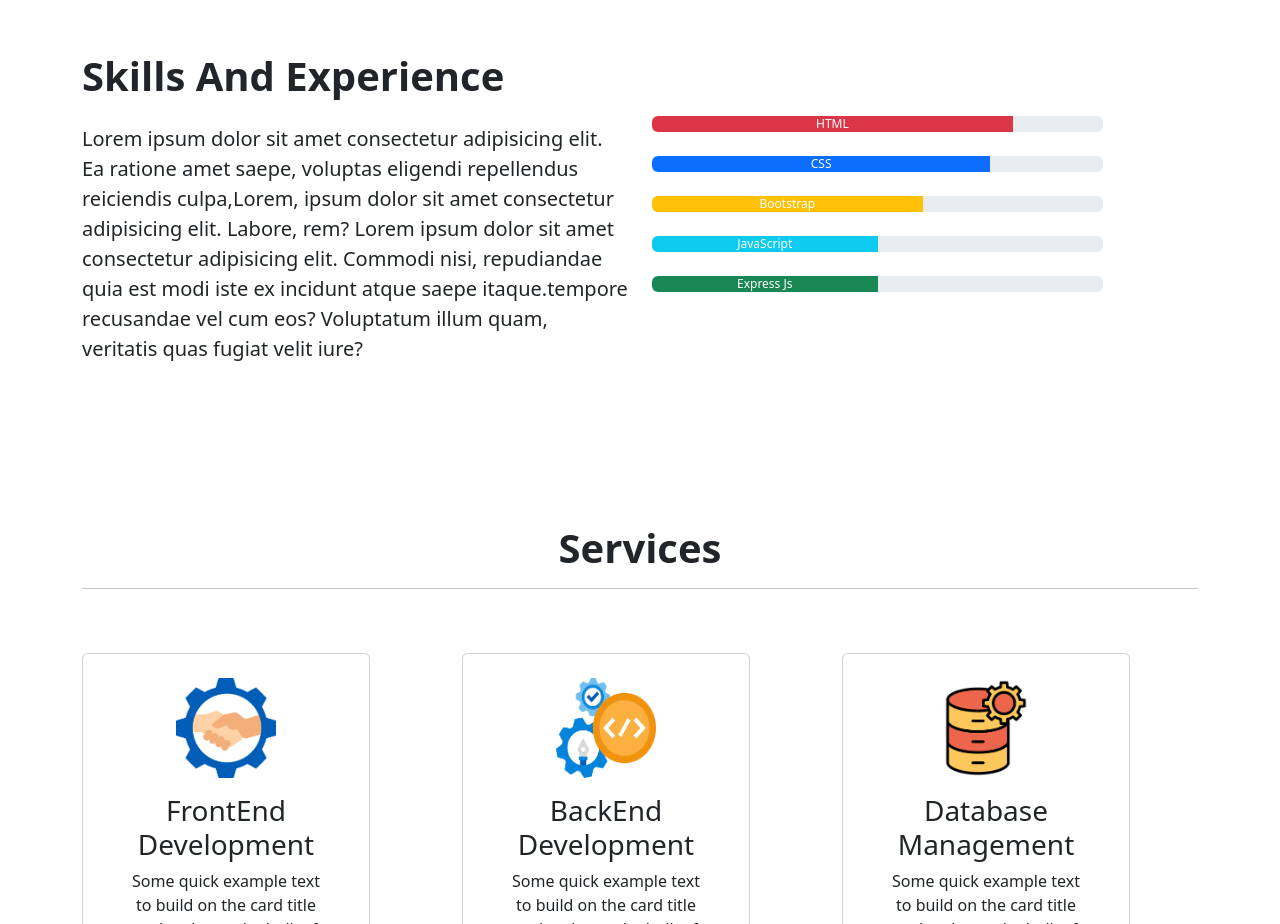
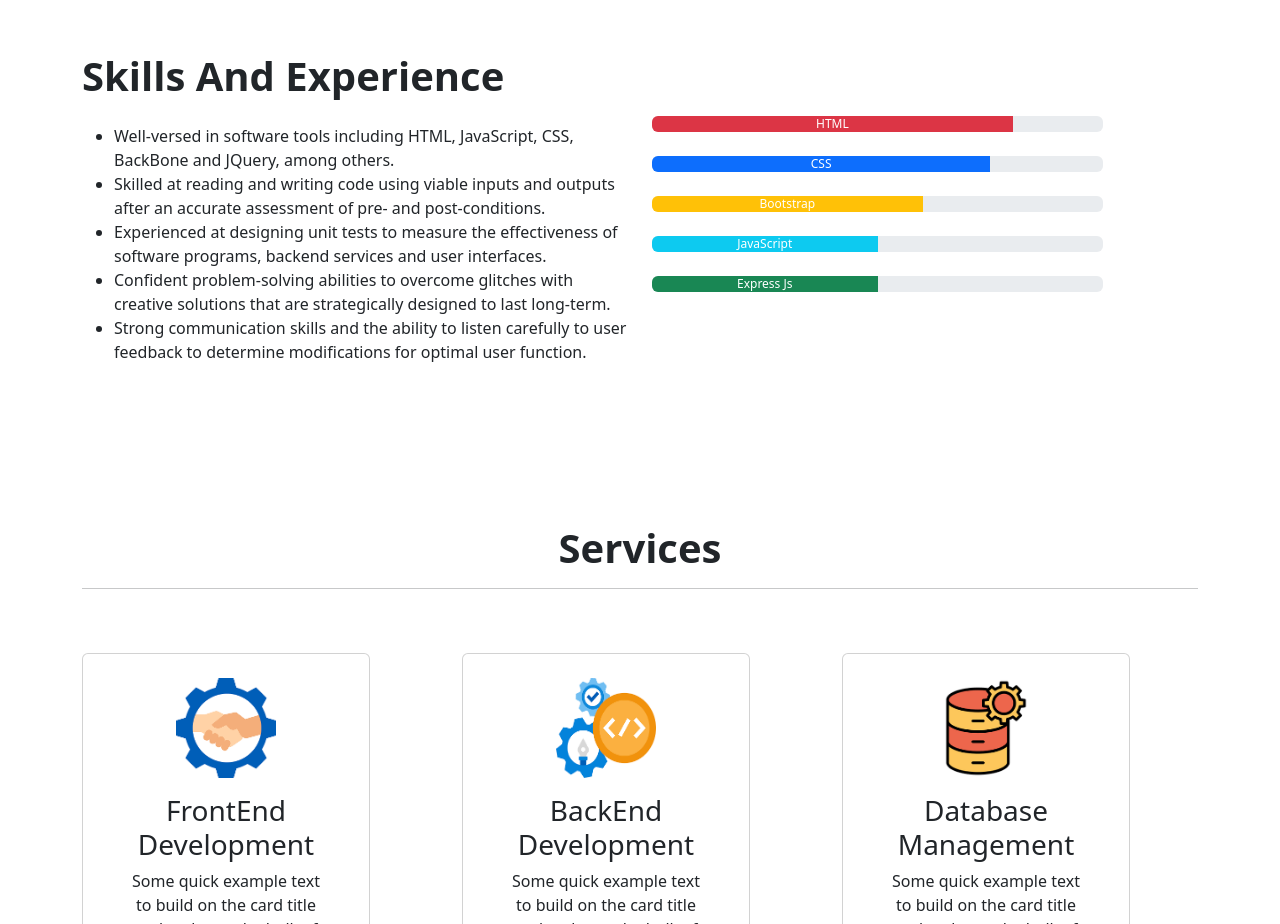
Before and after one commit to makajodie2/makajodie, a plain HTML site: page index.html in a window 1280 px wide. Shown: the part 1600-2524 px from the top of the page. Drawn offline with nearby package versions, Linux system fonts and the light colour scheme.

Commit message:
Update index.html

```diff
--- a/index.html
+++ b/index.html
@@ -104,7 +104,15 @@
         <div class="row">
           <div class="col-md-6">
             <h1 class="fw-bold mb-4">Skills And Experience</h1>
-            <p class="lead">Lorem ipsum dolor sit amet consectetur adipisicing elit. Ea ratione amet saepe, voluptas eligendi repellendus reiciendis culpa,Lorem, ipsum dolor sit amet consectetur adipisicing elit. Labore, rem?  Lorem ipsum dolor sit amet consectetur adipisicing elit. Commodi nisi, repudiandae quia est modi iste ex incidunt atque saepe itaque.tempore recusandae vel cum eos? Voluptatum illum quam, veritatis quas fugiat velit iure?   </p>
+            <p class="lead">
+              <ul>
+                <li>Well-versed in software tools including HTML, JavaScript, CSS, BackBone and JQuery, among others.</li>
+                <li>Skilled at reading and writing code using viable inputs and outputs after an accurate assessment of pre- and post-conditions.</li>
+                <li>Experienced at designing unit tests to measure the effectiveness of software programs, backend services and user interfaces.</li>
+                <li>Confident problem-solving abilities to overcome glitches with creative solutions that are strategically designed to last long-term.</li>
+                <li>Strong communication skills and the ability to listen carefully to user feedback to determine modifications for optimal user function.</li>
+             </ul>
+            </p>
           </div>
           <div class="col-md-5 d-flex flex-column justify-content-center">
             <div class="progress mb-4">
```
